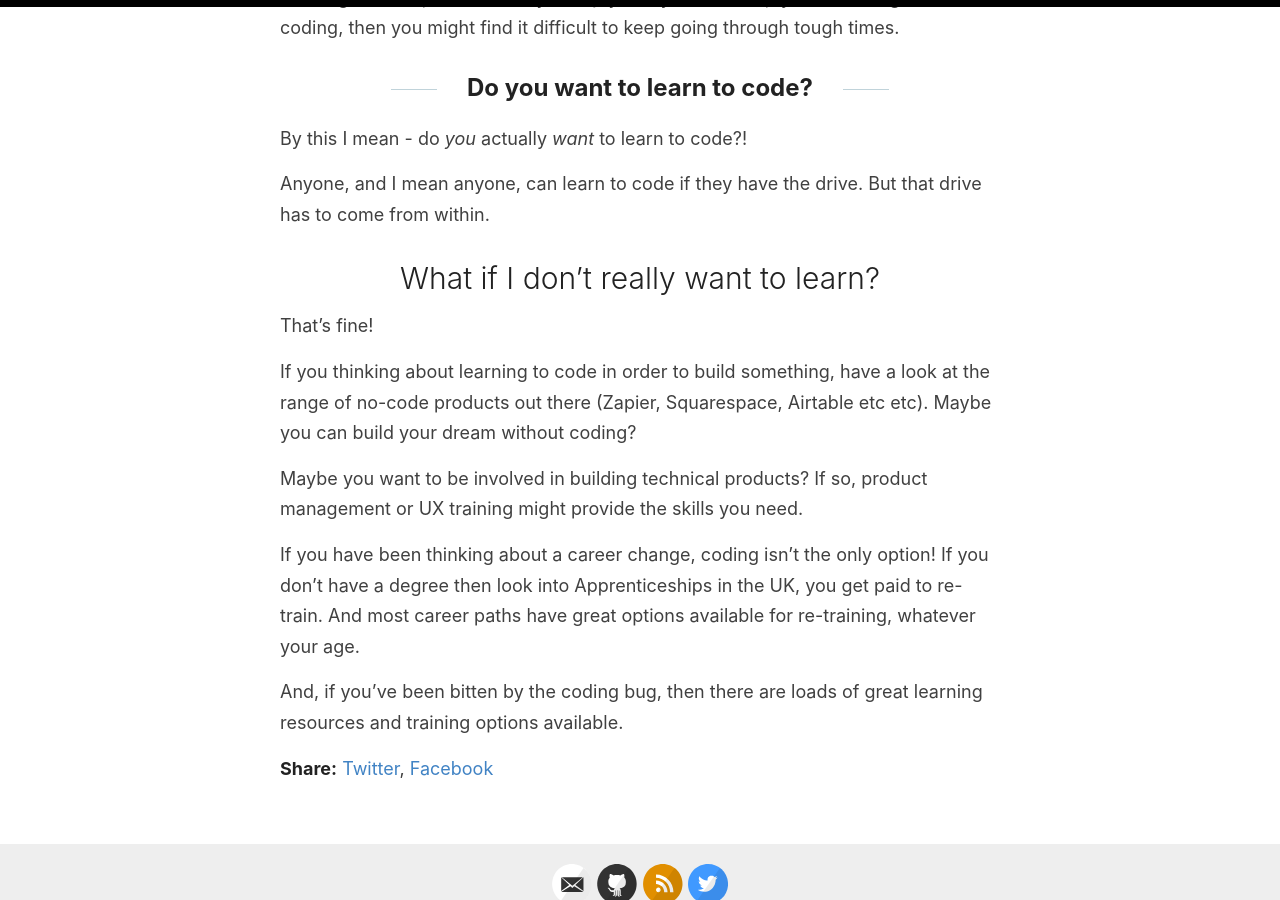
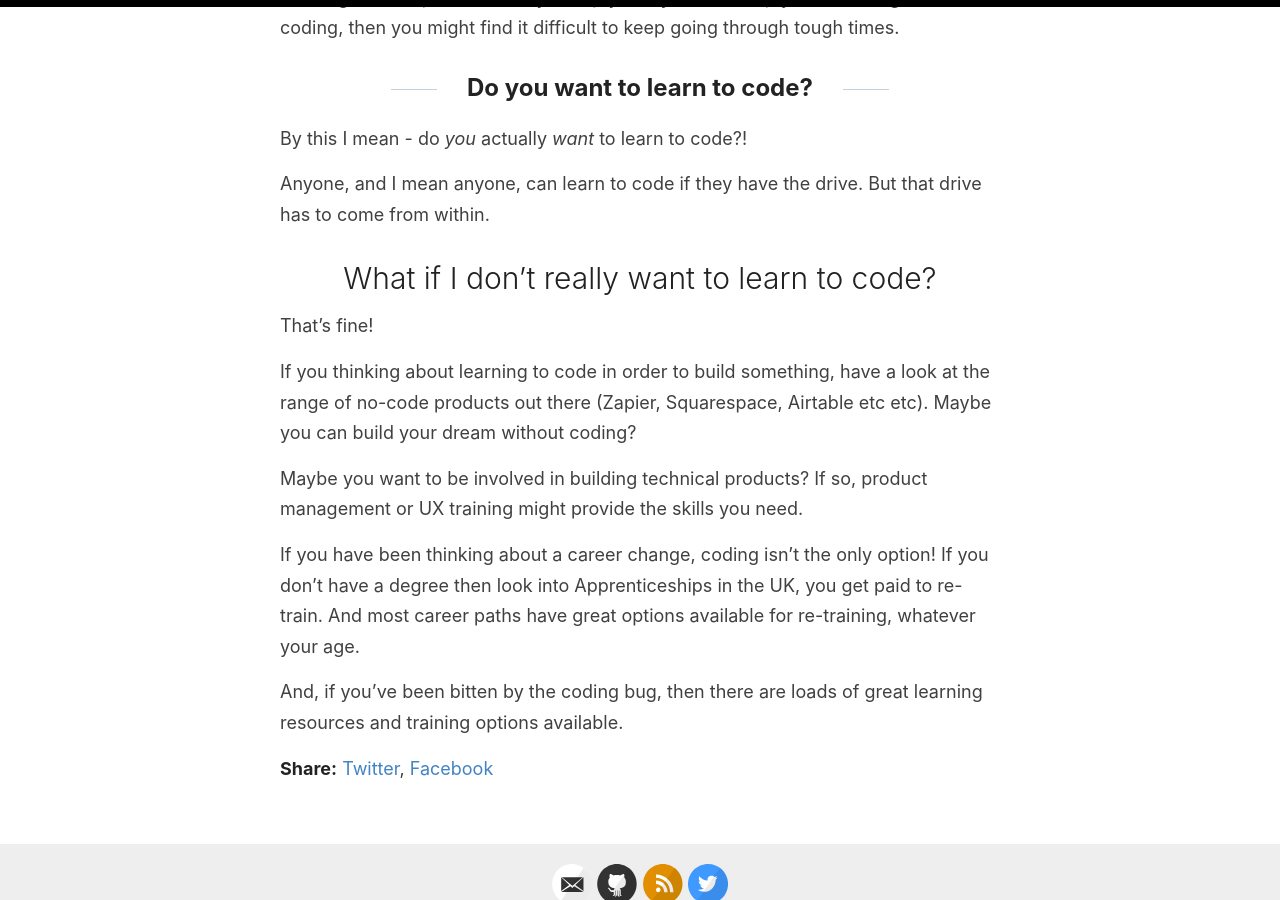
Before and after one commit to soph-g/soph-g.github.io, a Jekyll site: the page built from _posts/2019-11-04-should-i-learn-to-code.md, in a window 1280 px wide and 900 px high, scrolled down 1287 px. Built offline with Jekyll 4.4.1, drawn with Linux system fonts in a browser that asks for light colours.

Commit message:
minor change to sub heading

```diff
--- a/_posts/2019-11-04-should-i-learn-to-code.md
+++ b/_posts/2019-11-04-should-i-learn-to-code.md
@@ -34,7 +34,7 @@ By this I mean - do *you* actually *want* to learn to code?!
 Anyone, and I mean anyone, can learn to code if they have the drive. But that drive has to come from within.
 
 
-# What if I don't really want to learn?
+# What if I don't really want to learn to code?
 
 That's fine!
 
```
